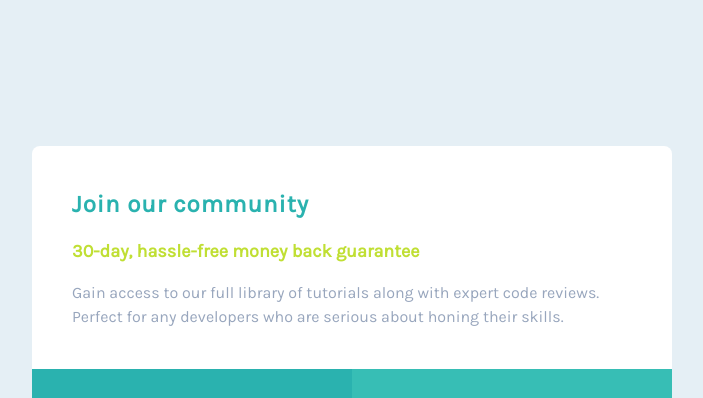
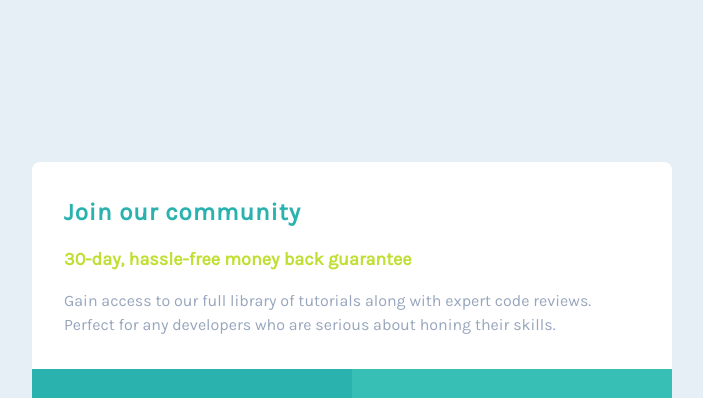
Before and after one commit to YuliaLantzberg/single-price-grid-component-master_frontendMentorPracticingProject, a plain HTML site: page index.html in a window 1280 px wide. Shown: the top 398 px of the page, without its empty margins (288-991 px from the left). Drawn offline with Linux system fonts and the light colour scheme.

Commit message:
Fix padding, remove margin from body

```diff
--- a/style.css
+++ b/style.css
@@ -117,7 +117,7 @@ body {
 }
 
 section {
-	padding: 2.5rem;
+	padding: 2rem;
 }
 
 .subscription__join {
```
